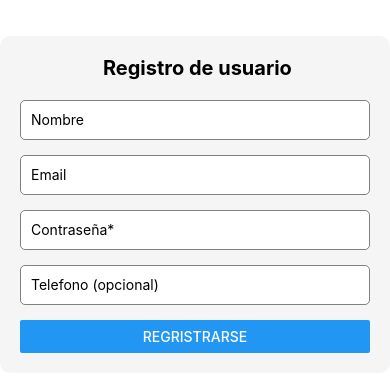
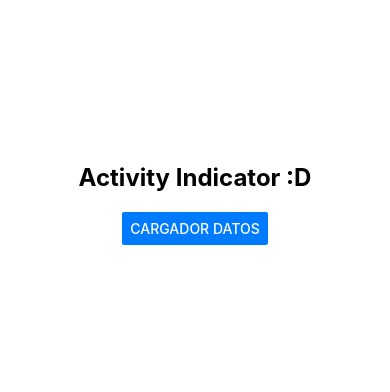
Before and after one commit to AntonioOI17/PM19x, a React Native app in the folder Blank/: screen / in a window 390 px wide. Shown: the part 218-610 px from the top of the page. Built offline with nearby package versions, Linux system fonts and the light colour scheme.

Commit message:
Actividad 10
Activityindicator

```diff
--- /dev/null
+++ b/Blank/App3.js
@@ -0,0 +1,51 @@
+import React, {useState} from "react";
+import {StatusBar} from "expo-status-bar";
+import { StyleSheet,Text, View, Button,ActivityIndicator } from "react-native";
+
+export default function App() {
+    const [cargando, setCargando] = useState(false);
+    const [datos, setDatos] = useState(null);
+
+    const SimularCarga = () => {
+        setCargando (true);
+        setDatos(null);
+
+        setTimeout(() => {
+            setCargando(false);
+            setDatos("Datos cargados correctamente");
+        }, 8000);
+    }
+
+    return(
+        <View style={styles.container}>
+            <Text style={styles.titulo}>Activity Indicator :D</Text>
+            <Button title='Cargador Datos' onPress={SimularCarga} color='#007AFF' />
+
+
+        {cargando && (
+            <ActivityIndicator size='large' color='#007AFF' styles={styles.loader} />
+        )}
+
+        {datos !== ''&&<text>{datos}</text>}
+        <StatusBar style="auto" />
+        </View>
+
+    );
+}
+
+const styles = StyleSheet.create({
+    container: {
+        flex: 1,
+        justifyContent: 'center',
+        alignItems: 'center',
+        backgroundColor: '#fff',
+    },
+    titulo: {
+        fontSize: 24,
+        fontWeight: 'bold',
+        marginBottom: 20,
+    },
+    loader: {
+        marginVertical: 20,
+    },
+});
--- a/Blank/index.js
+++ b/Blank/index.js
@@ -1,6 +1,6 @@
 import { registerRootComponent } from 'expo';
 
-import App from './App2';
+import App from './App3';
 
 // registerRootComponent calls AppRegistry.registerComponent('main', () => App);
 // It also ensures that whether you load the app in Expo Go or in a native build,
```
